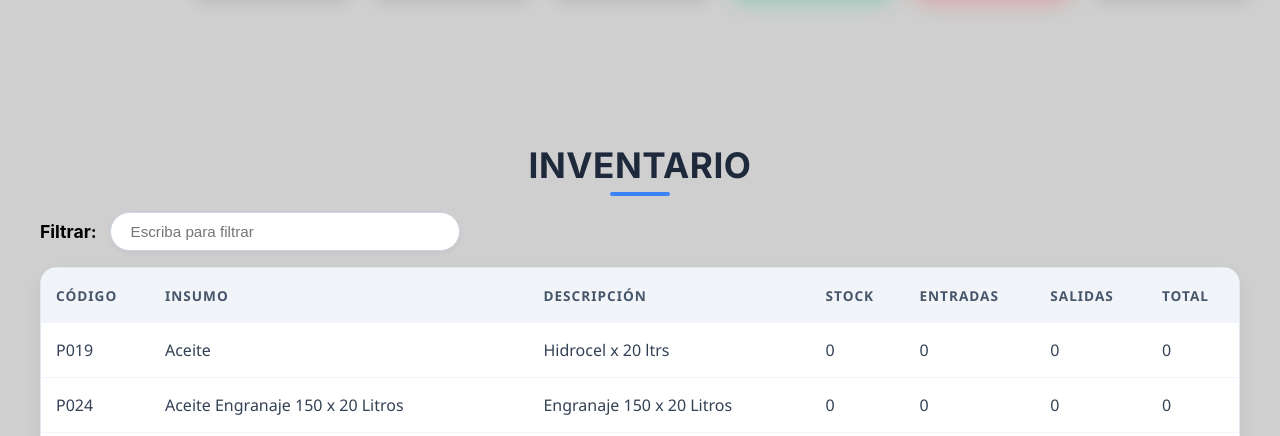
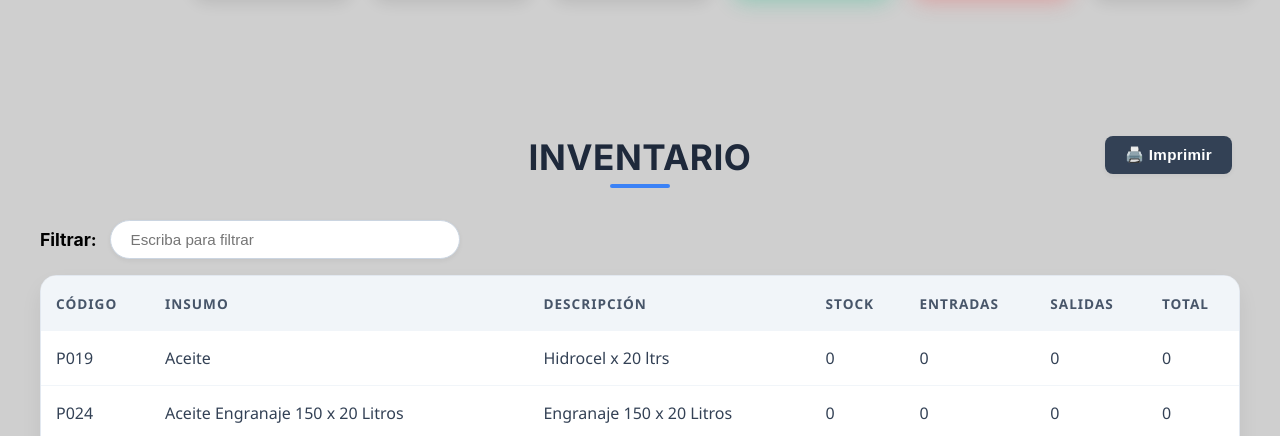
Before and after one commit to MatiNapooo/StockNextprint, a Flask app: page /inventario_simple in a window 1280 px wide. Shown: the part 100-536 px from the top of the page. Run offline with Flask 3, Linux system fonts and the light colour scheme; the visitor is signed in with stand-in values (Sample User, id 1); data comes from the database, SQL or seed files in the repository.

Commit message:
Imprimir a todo

```diff
--- a/static/styles.css
+++ b/static/styles.css
@@ -3512,3 +3512,133 @@ body {
         gap: 1.5rem;
     }
 }
+
+
+/* Botón IMPRIMIR (Moderno) */
+.btn-imprimir-insumo {
+    background-color: #f8fafc;
+    border: 1px solid #cbd5e1;
+    border-radius: 8px;
+    padding: 6px 14px;
+    font-size: 0.95rem;
+    font-weight: 600;
+    color: #334155;
+    cursor: pointer;
+    box-shadow: 0 1px 3px rgba(0, 0, 0, 0.1);
+    transition: all 0.2s ease;
+    display: inline-flex;
+    align-items: center;
+    gap: 0.5rem;
+    text-decoration: none;
+}
+
+.btn-imprimir-insumo:hover {
+    background-color: #e2e8f0;
+    transform: translateY(-1px);
+    box-shadow: 0 4px 6px rgba(0, 0, 0, 0.1);
+    color: #1e293b;
+}
+
+
+/* =========================================
+   ESTILOS DE IMPRESIÓN (PRINT)
+   ========================================= */
+@media print {
+
+    /* Ocultar elementos de navegación y control */
+    .top-bar,
+    .btn-imprimir-insumo,
+    .btn-agregar-insumo,
+    .btn-editar-insumo,
+    .btn-eliminar-insumo,
+    .btn-cerrar-sesion,
+    .historial-filtro,
+    .filtro-card,
+    .btn-modificar,
+    .btn-modificar-papel-row-inline,
+    .col-accion,
+    /* Ocultar columna de acción explícitamente si tiene clase */
+    .btn-volver-modal,
+    button {
+        display: none !important;
+    }
+
+    /* Ajustar contendedores para impresión */
+    .historial,
+    .historial-admin,
+    .tabla-wrapper,
+    .historial-tabla-wrapper {
+        box-shadow: none !important;
+        border: none !important;
+        margin: 0 !important;
+        padding: 0 !important;
+        max-width: none !important;
+        width: 100% !important;
+        max-height: none !important;
+        overflow: visible !important;
+    }
+
+    /* Ajustar títulos */
+    .historial-titulo,
+    .section-title {
+        font-size: 1.5rem !important;
+        text-align: center !important;
+        margin-bottom: 1rem !important;
+        color: #000 !important;
+    }
+
+    /* --- PERSONALIZACION INSUMOS (SOLO MOSTRAR INSUMO Y TOTAL) --- */
+    /* IDs: #tabla-inventario y #tabla-inventario-simple */
+    #tabla-inventario th:nth-child(1),
+    #tabla-inventario td:nth-child(1),
+    /* CÓDIGO */
+    #tabla-inventario th:nth-child(3),
+    #tabla-inventario td:nth-child(3),
+    /* DESCRIPCIÓN */
+    #tabla-inventario th:nth-child(4),
+    #tabla-inventario td:nth-child(4),
+    /* STOCK */
+    #tabla-inventario th:nth-child(5),
+    #tabla-inventario td:nth-child(5),
+    /* ENTRADAS */
+    #tabla-inventario th:nth-child(6),
+    #tabla-inventario td:nth-child(6),
+    /* SALIDAS */
+    #tabla-inventario th:nth-child(8),
+    #tabla-inventario td:nth-child(8),
+    /* ACCIÓN */
+
+    #tabla-inventario-simple th:nth-child(1),
+    #tabla-inventario-simple td:nth-child(1),
+    /* CÓDIGO */
+    #tabla-inventario-simple th:nth-child(3),
+    #tabla-inventario-simple td:nth-child(3),
+    /* DESCRIPCIÓN */
+    #tabla-inventario-simple th:nth-child(4),
+    #tabla-inventario-simple td:nth-child(4),
+    /* STOCK */
+    #tabla-inventario-simple th:nth-child(5),
+    #tabla-inventario-simple td:nth-child(5),
+    /* ENTRADAS */
+    #tabla-inventario-simple th:nth-child(6),
+    #tabla-inventario-simple td:nth-child(6)
+
+    /* SALIDAS */
+        {
+        display: none !important;
+    }
+
+    /* Asegurar que las columnas restantes (Insumo y Total) se vean bien */
+    #tabla-inventario,
+    #tabla-inventario-simple {
+        font-size: 12pt !important;
+    }
+
+    #tabla-inventario th,
+    #tabla-inventario td,
+    #tabla-inventario-simple th,
+    #tabla-inventario-simple td {
+        border: 1px solid #000 !important;
+    }
+
+}
--- a/templates/base.html
+++ b/templates/base.html
@@ -9,7 +9,7 @@
     <link
         href="https://fonts.googleapis.com/css2?family=Inter:wght@300;400;500;600;700&family=Outfit:wght@400;500;700&display=swap"
         rel="stylesheet">
-    <link rel="stylesheet" href="{{ url_for('static', filename='styles.css') }}?v=11">
+    <link rel="stylesheet" href="{{ url_for('static', filename='styles.css') }}?v=13">
 </head>
 
 <body>
@@ -140,6 +140,8 @@
 
                     <a href="{{ url_for('logout_admin') }}" class="btn-cerrar-sesion"
                         style="margin-left: 10px;">Salir</a>
+                    <button type="button" class="btn-imprimir-insumo" onclick="window.print()">🖨️
+                        Imprimir</button>
                 </div>
             </div>
 
@@ -271,7 +273,13 @@
 
         {% elif vista == "inventario_simple" %}
         <section class="historial">
-            <h1 class="historial-titulo">Inventario</h1>
+            <div style="position: relative; text-align: center;">
+                <h1 class="historial-titulo" style="margin-bottom: 0;">Inventario</h1>
+                <button type="button" class="btn-imprimir-insumo" style="position: absolute; right: 0; top: 0;"
+                    onclick="window.print()">🖨️
+                    Imprimir</button>
+            </div>
+            <div style="margin-bottom: 2rem;"></div><!-- Espaciador tras titulo -->
             <div class="historial-filtro inventario-filtro">
                 <label for="filtro-inventario-simple">Filtrar:</label>
                 <input id="filtro-inventario-simple" type="text" placeholder="Escriba para filtrar">
@@ -794,7 +802,13 @@
 
         {% elif vista == "papel_inventario_simple" %}
         <section class="historial">
-            <h1 class="historial-titulo">Inventario - Papel</h1>
+            <div style="position: relative; text-align: center;">
+                <h1 class="historial-titulo" style="margin-bottom: 0;">Stock Papel</h1>
+                <button type="button" class="btn-imprimir-insumo" style="position: absolute; right: 0; top: 0;"
+                    onclick="window.print()">🖨️
+                    Imprimir</button>
+            </div>
+            <div style="margin-bottom: 2rem;"></div><!-- Espaciador tras titulo -->
 
             <!-- TARJETA DE FILTRO (Diseño Card Restaurado) -->
             <div class="filtro-card">
@@ -837,7 +851,7 @@
             <section class="historial historial-admin">
                 <div class="historial-header">
                     <div class="historial-header-left">
-                        <h1 class="historial-titulo">Administración - Papel</h1>
+                        <h1 class="historial-titulo">Stock Papel (Admin)</h1>
 
                         <!-- Tarjeta de filtro estilo 'Simple' integrada en el header -->
                         <!-- Tarjeta de filtro estilo 'Simple' integrada en el header -->
```
